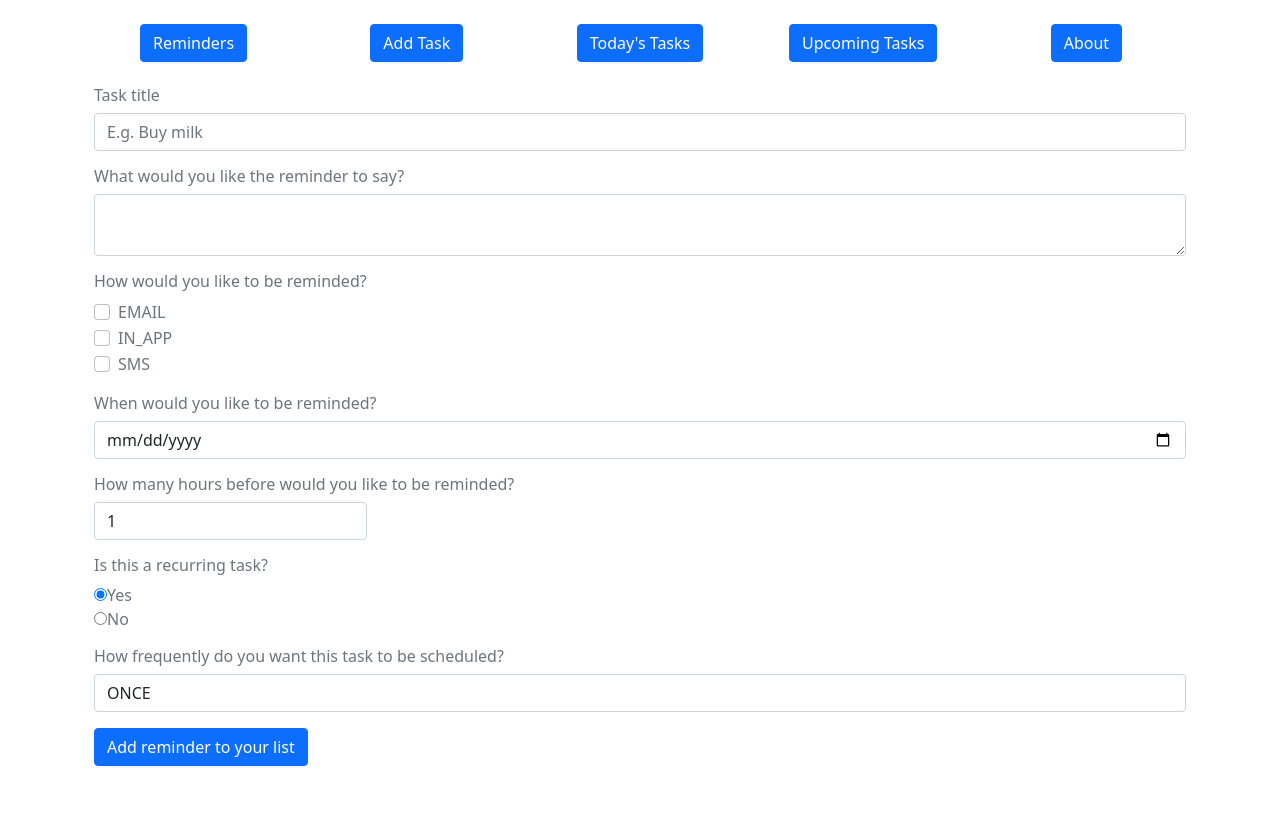
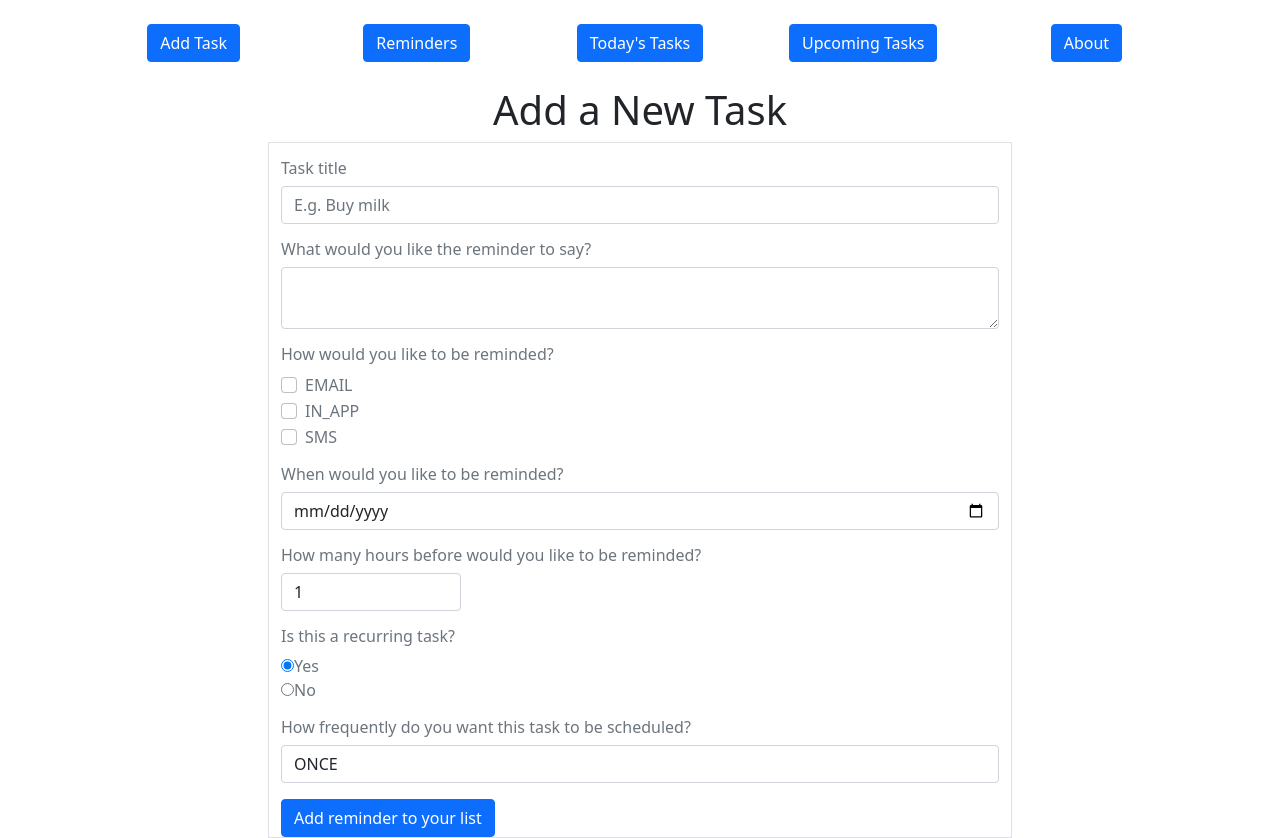
Before and after one commit to Mhorvilleur13/Reminder-App, a React (Create React App) app: page / in a window 1280 px wide. Both pictures are taken after a click on the element "Yes". Before the commit the page ends 800 px from the top, so only its background shows below. Built offline with nearby package versions, Linux system fonts and the light colour scheme.

Commit message:
Just added a little design, nothing crazy

```diff
--- a/src/App.tsx
+++ b/src/App.tsx
@@ -17,15 +17,15 @@ const App = () => {
       <div className="row">
         <div className="col">
           <div className="text-center">
-            <Link to="/tasks" className="btn btn-primary">
-              Reminders
+            <Link to="/" className="btn btn-primary">
+              Add Task
             </Link>
           </div>
         </div>
         <div className="col">
           <div className="text-center">
-            <Link to="/" className="btn btn-primary">
-              Add Task
+            <Link to="/tasks" className="btn btn-primary">
+              Reminders
             </Link>
           </div>
         </div>
--- a/src/components/all-tasks/all-tasks.tsx
+++ b/src/components/all-tasks/all-tasks.tsx
@@ -6,6 +6,7 @@ import { Tag } from "../../types/tag";
 import TaskComponent from "../task/task";
 import { tasksAtom } from "../../state/atoms";
 import { useRecoilState, useRecoilValue } from "recoil";
+import { Link } from "react-router-dom";
 
 export interface removeTaskProp {
   removeTask(index: string): void;
@@ -16,9 +17,24 @@ const AllTasks = () => {
   return (
     <div className="container">
       <h1 className="text-center mb-3">All Reminders</h1>
-      {tasks.map((task: Task, index: any, removeTask) => {
-        return <TaskComponent task={task} london={"paris"} />;
-      })}
+      {tasks.length === 0 ? (
+        <div className="card mt-5 bg-light mx-auto" style={{ width: "18rem" }}>
+          <div className="card-header">
+            <h2>No Reminders</h2>
+          </div>
+          <div className="card-body">
+            <p>You have no reminders. To add a reminder, click below.</p>
+            <Link to="/" className="btn btn-primary">
+              {" "}
+              Add Task
+            </Link>
+          </div>
+        </div>
+      ) : (
+        tasks.map((task: Task, index: any, removeTask) => {
+          return <TaskComponent task={task} london={"paris"} />;
+        })
+      )}
     </div>
   );
 };
--- a/src/components/reminder-form/reminder-form.tsx
+++ b/src/components/reminder-form/reminder-form.tsx
@@ -57,8 +57,11 @@ const Form = () => {
   ];
   const reminderTypesArray = [ReminderType.EMAIL, ReminderType.IN_APP, ReminderType.SMS];
   return (
+    <div className="row">
+      <h1 className="text-center">Add a New Task</h1>
+      <div className="col-8 mx-auto border">
         <form onSubmit={handleSubmit} className="form-group">
-      <div className="card border-0 text-secondary">
+          <div className="border-0 text-secondary mt-3">
             <h6>Task title</h6>
             <input
               onChange={(e) => setTaskName(e.target.value)}
@@ -67,11 +70,11 @@ const Form = () => {
               placeholder="E.g. Buy milk"
             />
           </div>
-      <div className="card border-0 mt-3 text-secondary ">
+          <div className=" border-0 mt-3 text-secondary ">
             <h6>What would you like the reminder to say?</h6>
             <textarea id="custom-message" onChange={(e) => setTaskMessage(e.target.value)} className="form-control" />
           </div>
-      <div className="card border-0 mt-3 text-secondary">
+          <div className=" border-0 mt-3 text-secondary">
             <h6>How would you like to be reminded?</h6>
             {reminderTypesArray.map((reminderType, index) => {
               return (
@@ -90,11 +93,11 @@ const Form = () => {
               );
             })}
           </div>
-      <div className="card border-0 mt-3 text-secondary">
+          <div className=" border-0 mt-3 text-secondary">
             <h6>When would you like to be reminded?</h6>
             <input onChange={(e) => setReminderDate(e.target.value)} type="date" className="form-control" />
           </div>
-      <div className="card border-0 mt-3 text-secondary">
+          <div className=" border-0 mt-3 text-secondary">
             <h6>How many hours before would you like to be reminded?</h6>
             <input
               value={reminderBeforeMs / HOURS}
@@ -106,7 +109,7 @@ const Form = () => {
               className="form-control w-25"
             />
           </div>
-      <div className="card border-0 mt-3 text-secondary">
+          <div className=" border-0 mt-3 text-secondary">
             <h6>Is this a recurring task?</h6>
             <div className="row">
               <div onClick={() => setIsRecurring(true)}>
@@ -124,7 +127,7 @@ const Form = () => {
             </div>
           </div>
           {isRecurring && (
-        <div className="card border-0 mt-3 text-secondary">
+            <div className="border-0 mt-3 text-secondary">
               <h6>How frequently do you want this task to be scheduled?</h6>
               <select
                 onChange={(e) => setReccuringFrequency(recurringTypes[Number(e.target.value)])}
@@ -148,6 +151,8 @@ const Form = () => {
             </button>
           </div>
         </form>
+      </div>
+    </div>
   );
 };
 
--- a/src/components/task/task.tsx
+++ b/src/components/task/task.tsx
@@ -29,7 +29,7 @@ const TaskComponent = (
     setTasks(newTasks);
   };
   return (
-    <div className="card bg-light mb-4" style={{ width: "18rem" }}>
+    <div className="card bg-light mb-4 mx-auto" style={{ width: "18rem" }}>
       <div className="card-header">
         <h2>{taskName}</h2>
       </div>
--- a/src/components/todays-reminders/todays-reminder.tsx
+++ b/src/components/todays-reminders/todays-reminder.tsx
@@ -14,11 +14,18 @@ const TodaysReminders = (index: any) => {
     <div>
       <h1 className="text-center">Todays Reminders</h1>
       {todayReminders.length === 0 ? (
-        <h1 className="text-center mt-5">No Tasks Today</h1>
+        <div className="card mt-5 bg-light mx-auto" style={{ width: "18rem" }}>
+          <div className="card-header">
+            <h2>No Tasks Today</h2>
+          </div>
+          <div className="card-body">
+            <p>You have no tasks today. Sit back and chill</p>
+          </div>
+        </div>
       ) : (
         todayReminders.map((task) => {
           return (
-            <div className="card bg-light mb-4" style={{ width: "18rem" }}>
+            <div className="card bg-light mx-auto mb-4" style={{ width: "18rem" }}>
               <div className="card-header">
                 <h2>{task.taskName}</h2>
               </div>
--- a/src/components/upcoming-reminders/upcoming-reminders.tsx
+++ b/src/components/upcoming-reminders/upcoming-reminders.tsx
@@ -16,11 +16,18 @@ const UpcomingReminders = (index: any) => {
     <div>
       <h1 className="text-center mb-3">Upcoming Reminders</h1>
       {upcoming.length === 0 ? (
-        <h1 className="text-center mt-5">You have no tasks in the next 7 days</h1>
+        <div className="card mt-5 bg-light mx-auto" style={{ width: "18rem" }}>
+          <div className="card-header">
+            <h2>No Upcoming Tasks</h2>
+          </div>
+          <div className="card-body">
+            <p>You have no tasks in the next 7 days. Relax!</p>
+          </div>
+        </div>
       ) : (
         upcoming.map((task) => {
           return (
-            <div className="card bg-light mb-4" style={{ width: "18rem" }}>
+            <div className="card bg-light mx-auto  mb-4" style={{ width: "18rem" }}>
               <div className="card-header">
                 <h2>{task.taskName}</h2>
               </div>
```
Lines whose indentation alone changed are shown as unchanged.
